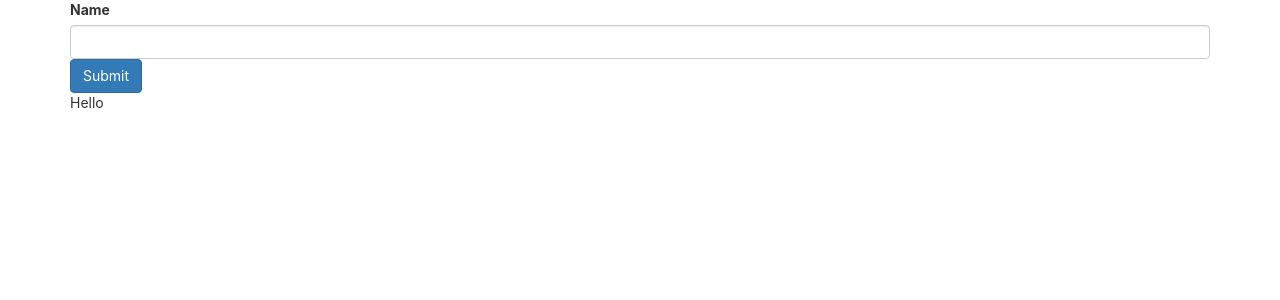
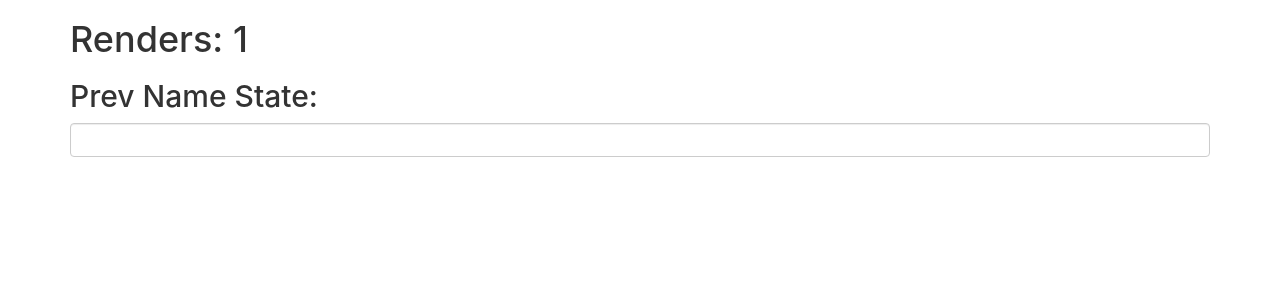
Before and after one commit to s-palmer/advanced-react-hooks, a React (Create React App) app: page / in a window 1280 px wide. Shown: the top 300 px of the page. Built offline with nearby package versions, Linux system fonts and the light colour scheme.

Commit message:
useRef example 2

```diff
--- a/src/App.js
+++ b/src/App.js
@@ -1,9 +1,9 @@
-import UseRefExample1 from "./components/UseRefExample1";
+import UseRefExample2 from "./components/UseRefExample2";
 
 function App() {
   return (
     <div className="container mt-5">
-      <UseRefExample1 />
+      <UseRefExample2 />
     </div>
   );
 }
--- /dev/null
+++ b/src/components/UseRefExample2.jsx
@@ -0,0 +1,25 @@
+import { useRef, useState, useEffect } from "react";
+
+const UseRefExample2 = () => {
+  const renders = useRef(1);
+  const [name, setName] = useState('');
+  const prevName = useRef('')
+
+
+  useEffect(() => {
+    renders.current = renders.current + 1;
+    prevName.current = name
+  }, [name]);
+
+  return (
+    <div>
+      <h1>
+        Renders: {renders.current}
+      </h1>
+      <h2>Prev Name State: {prevName.current}</h2>
+      <input type="text" value={name} onChange={(e) => setName(e.target.value)} className="form-control mb-3" />
+    </div>
+  );
+};
+
+export default UseRefExample2;
```
